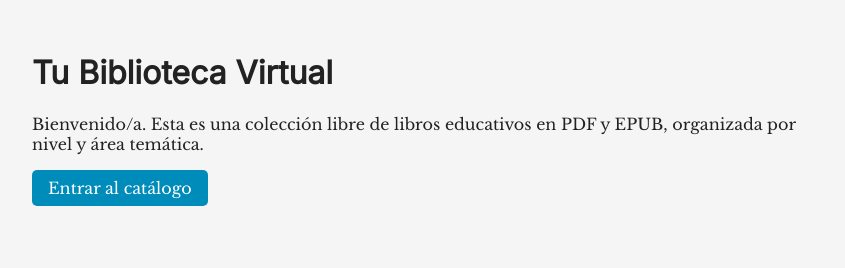
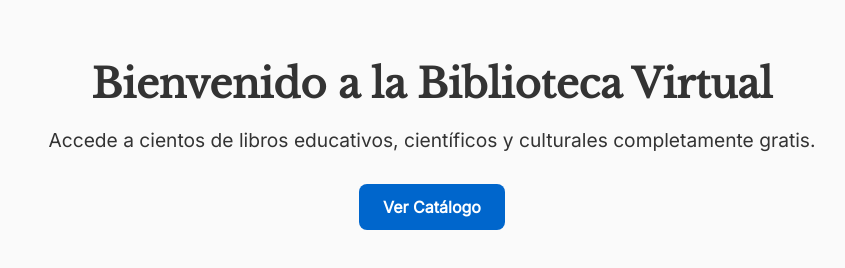
Before and after one commit to angelsaidmejia/TuBibliotecaVirtual, a plain HTML site: page index.html in a window 1280 px wide. Shown: the whole page, without its empty margins (208-1053 px from the left). Drawn offline with nearby package versions, Linux system fonts and the light colour scheme.

Commit message:
Update index.html

```diff
--- a/index.html
+++ b/index.html
@@ -2,31 +2,47 @@
 <html lang="es">
 <head>
   <meta charset="UTF-8">
-  <title>Tu Biblioteca Virtual</title>
-  <link href="https://fonts.googleapis.com/css2?family=Libre+Baskerville&family=Inter&display=swap" rel="stylesheet">
+  <title>Inicio | Biblioteca Virtual</title>
+  <link href="https://fonts.googleapis.com/css2?family=Inter&family=Libre+Baskerville&display=swap" rel="stylesheet">
   <style>
     body {
-      font-family: 'Libre Baskerville', serif;
-      background-color: #f5f5f5;
-      color: #222;
-      max-width: 800px;
+      font-family: 'Inter', sans-serif;
+      background-color: #fafafa;
+      color: #333;
+      max-width: 960px;
       margin: auto;
       padding: 2rem;
+      text-align: center;
     }
-    h1 { font-family: 'Inter', sans-serif; }
-    a.button {
+    h1 {
+      font-size: 2.5rem;
+      margin-bottom: 1rem;
+      font-family: 'Libre Baskerville', serif;
+    }
+    p {
+      font-size: 1.2rem;
+      margin-bottom: 2rem;
+    }
+    a.boton {
       display: inline-block;
-      padding: 0.5rem 1rem;
-      background-color: #008cba;
+      background-color: #0066cc;
       color: white;
+      padding: 0.8rem 1.5rem;
       text-decoration: none;
-      border-radius: 5px;
+      font-weight: bold;
+      border-radius: 8px;
+      transition: background-color 0.3s;
+    }
+    a.boton:hover {
+      background-color: #004999;
     }
   </style>
 </head>
 <body>
-  <h1>Tu Biblioteca Virtual</h1>
-  <p>Bienvenido/a. Esta es una colección libre de libros educativos en PDF y EPUB, organizada por nivel y área temática.</p>
-  <a class="button" href="catalogo.html">Entrar al catálogo</a>
+  <h1>Bienvenido a la Biblioteca Virtual</h1>
+  <p>Accede a cientos de libros educativos, científicos y culturales completamente gratis.</p>
+
+  <!-- Botón que lleva al catálogo -->
+  <a href="catalogo.html" class="boton">Ver Catálogo</a>
 </body>
 </html>
```
